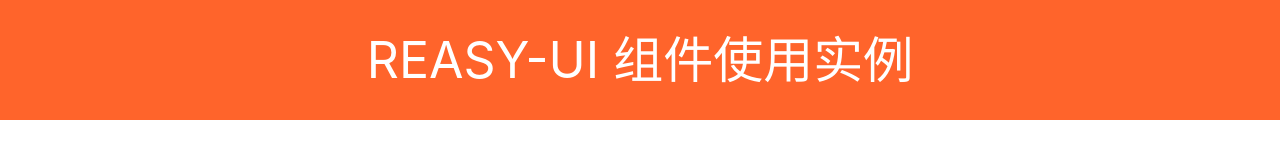
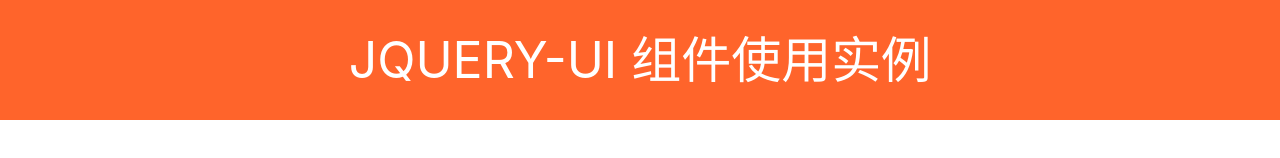
Before and after one commit to Aras-ax/jquery-ui, a plain HTML site: page index.html in a window 1280 px wide. Shown: the top 158 px of the page. Drawn offline with Linux system fonts and the light colour scheme; files whose address does not match are found by name.

Commit message:
修改title

```diff
--- a/index.html
+++ b/index.html
@@ -2,12 +2,12 @@
 <html lang="en">
 <head>
     <meta charset="UTF-8">
-    <title>Reasy-UI组件使用示例</title>
+    <title>JQUERY-UI组件使用示例</title>
     <link href="./css/icon-font/style.css?v=1897734" rel="stylesheet">
     <link href="./css/min.css?v=1897734" rel="stylesheet">
 </head>
 <body class="clearfix">
-    <header>REASY-UI 组件使用实例</header>
+    <header>JQUERY-UI 组件使用实例</header>
 <!-- 组件的调用demo -->
     <div class="wrap clearfix">
         <section class="left">
```
